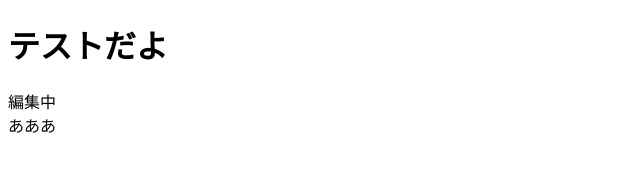
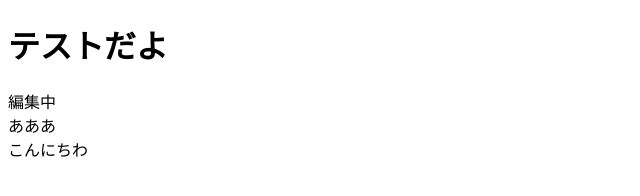
Before and after one commit to MoriyaKana/test, a plain HTML site: page index.html in a window 1280 px wide. Shown: the full height of the page, 0-640 px from the left. Drawn offline with Linux system fonts and the light colour scheme.

Commit message:
こんにちわ

```diff
--- a/index.html
+++ b/index.html
@@ -8,5 +8,9 @@
 	<h1>テストだよ</h1>
 	<div>編集中</div>
 	<div>あああ</div>
+
+	<section>
+		<div>こんにちわ</div>
+	</section>
 </body>
 </html>
```
